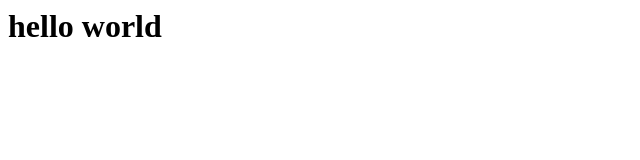
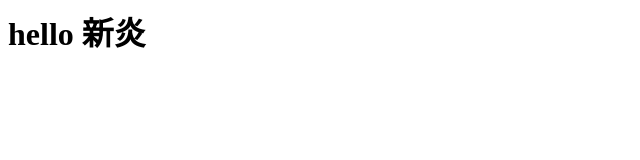
Before and after one commit to xiaoli99jun/xiaoli99jun.github.io, a plain HTML site: page index.html in a window 1280 px wide. Shown: the whole page, without its empty margins (0-640 px from the left). Drawn offline with Linux system fonts and the light colour scheme.

Commit message:
Update index.html

```diff
--- a/index.html
+++ b/index.html
@@ -1 +1 @@
-<h1>hello world</h1>
+<h1>hello 新炎</h1>
```
